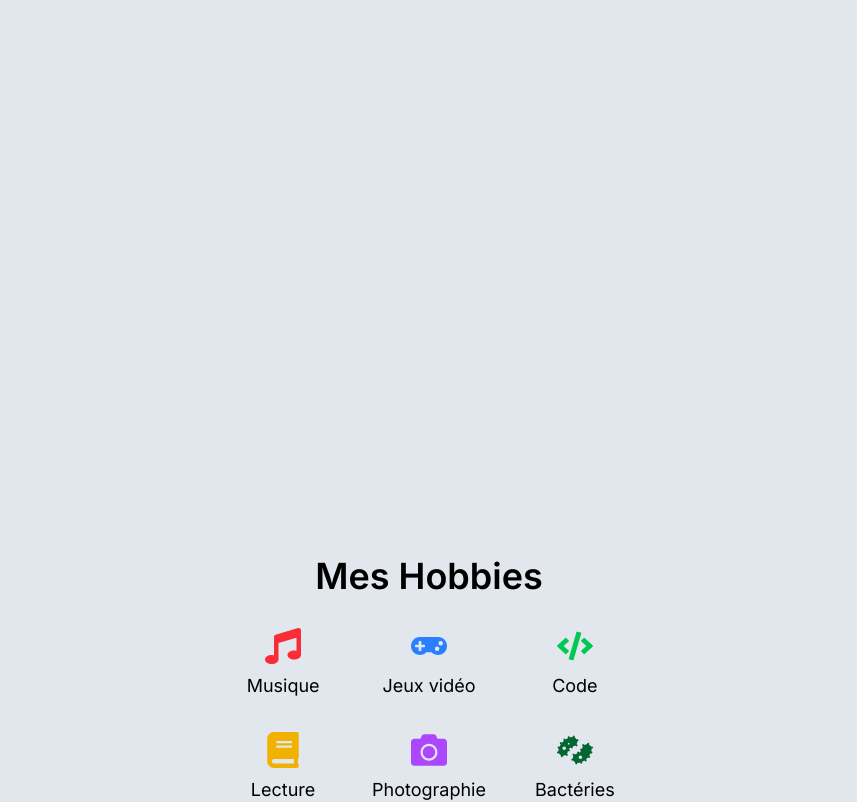
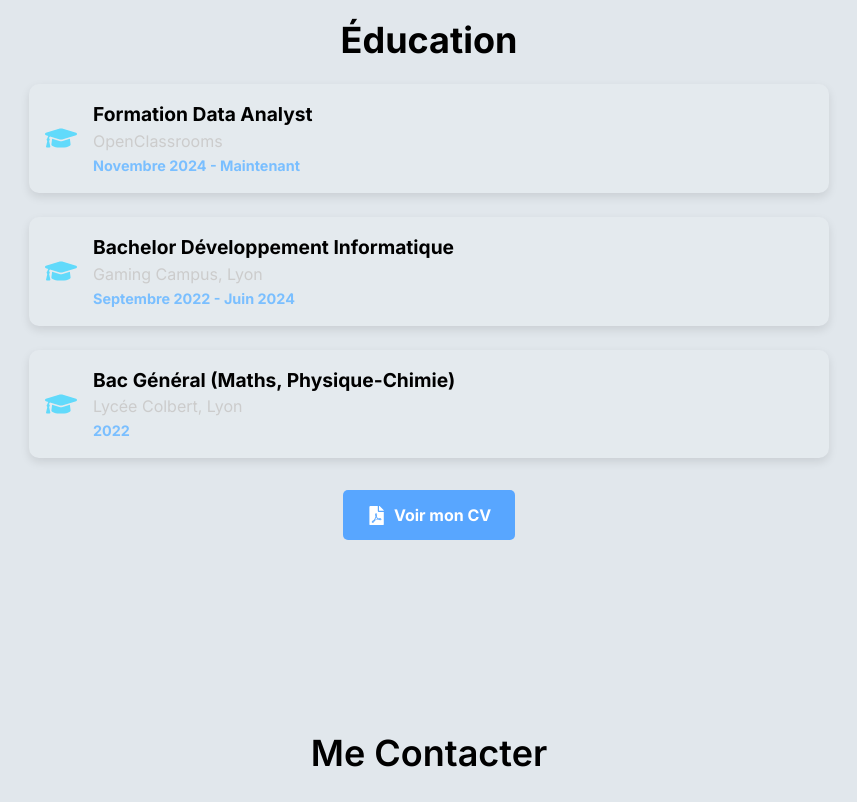
Before and after one commit to yoannklt/Portfolio, a Next.js app: page / in a window 1280 px wide. Shown: the part 1400-2202 px from the top of the page, without its empty margins (211-1068 px from the left). Built offline with nearby package versions, Linux system fonts and the light colour scheme; no server answers.

Commit message:
Retrait de la section Hobbies pour une section Education affichant les différents diplômes que j'ai obtenu.

```diff
--- a/src/app/components/Contact.js
+++ b/src/app/components/Contact.js
@@ -52,8 +52,8 @@ const Contact = () => {
     };
 
     return (
-        <section ref={ref} id="contact" className="min-h-screen flex flex-col items-center justify-center px-6 fade-in">
-            <h2 className="text-3xl font-semibold mb-8">Me Contacter</h2>
+        <section ref={ref} id="contact" className="min-h-screen pt-6 flex flex-col items-center justify-center px-6 fade-in">
+            <h2 className="text-4xl font-semibold mb-8">Me Contacter</h2>
             <form onSubmit={handleSubmit} className="w-full max-w-lg bg-gray-800 p-6 rounded-lg shadow-lg">
                 <div className="mb-4">
                     <label className="block text-gray-300 mb-2">Nom</label>
--- /dev/null
+++ b/src/app/components/Education.js
@@ -0,0 +1,72 @@
+"use client"
+
+import { FaGraduationCap, FaFilePdf } from "react-icons/fa";
+import { useEffect, useRef } from "react"
+
+const education = [
+    {
+        title: "Formation Data Analyst",
+        institution: "OpenClassrooms",
+        date: "Novembre 2024 - Maintenant"
+    },
+    {
+        title: "Bachelor Développement Informatique",
+        institution: "Gaming Campus, Lyon",
+        date: "Septembre 2022 - Juin 2024"
+    },
+    {
+        title: "Bac Général (Maths, Physique-Chimie)",
+        institution: "Lycée Colbert, Lyon",
+        date: "2022"
+    }
+]
+
+const Education = () => {
+
+    const ref = useRef(null);
+
+    useEffect(() => {
+        const observer = new IntersectionObserver(
+            ([entry]) => {
+                if (entry.isIntersecting) {
+                    entry.target.classList.add("visible");
+                }
+            },
+            { threshold: 0.2 }
+        );
+
+        if (ref.current) {
+            observer.observe(ref.current);
+        }
+
+        return () => observer.disconnect();
+    }, []);
+
+    return (
+        <section ref={ref} id="education" className="education-section fade-in">
+            <h2 className="text-4xl font-bold text-center mb-6">Éducation</h2>
+
+            <div className="education-container">
+                {education.map((item, index) => (
+                    <div key={index} className="education-card">
+                        <FaGraduationCap className="education-icon" />
+                        <div className="education-info">
+                            <h3>{item.title}</h3>
+                            <p>{item.institution}</p>
+                            <span>{item.date}</span>
+                        </div>
+                    </div>
+                ))}
+            </div>
+
+            {/* Lien vers le CV */}
+            <div className="cv-container">
+                <a href="/documents/CV_Yoann_Kerlogot.pdf" target="_blank" rel="noopener noreferrer" className="cv-button">
+                    <FaFilePdf className="cv-icon" /> Voir mon CV
+                </a>
+            </div>
+        </section>
+    )
+}
+
+export default Education;
--- a/src/app/components/Footer.js
+++ /dev/null
@@ -1,18 +0,0 @@
-export default function Footer() {
-    return (
-        <footer className="footer">
-            <div className="footer-content">
-                <p>© 2024 Yoann Kerlogot. Tous droits réservés.</p>
-            </div>
-            <div className="footer-links">
-                <a href="https://github.com/yoannklt" target="_blank" rel="noopener noreferrer">
-                    Github
-                </a>
-                <a href="https://www.linkedin.com/in/yoannkerlogot" target="_blank" rel="noopener noreferrer">
-                    LinkedIn
-                </a>
-                <a href="mailto:yoannklt@mail.com">Contact</a>
-            </div>
-        </footer>
-    )
-}
--- a/src/app/components/Hobbies.js
+++ /dev/null
@@ -1,52 +0,0 @@
-"use client"
-
-import { FaMusic, FaGamepad, FaCode, FaBook, FaCamera, FaBacteria } from "react-icons/fa";
-import { useEffect, useRef } from "react"
-
-const hobbyList = [
-    { name: "Musique", icon: <FaMusic className="text-red-500 text-4xl" /> },
-    { name: "Jeux vidéo", icon: <FaGamepad className="text-blue-500 text-4xl" /> },
-    { name: "Code", icon: <FaCode className="text-green-500 text-4xl" /> },
-    { name: "Lecture", icon: <FaBook className="text-yellow-500 text-4xl" /> },
-    { name: "Photographie", icon: <FaCamera className="text-purple-500 text-4xl" /> },
-    { name: "Bactéries", icon: <FaBacteria className="text-green-800 text-4xl" /> },
-];
-
-const Hobbies = () => {
-
-    const ref = useRef(null);
-
-    useEffect(() => {
-        const observer = new IntersectionObserver(
-            ([entry]) => {
-                if (entry.isIntersecting) {
-                    entry.target.classList.add("visible");
-                }
-            },
-            { threshold: 0.2 }
-        );
-
-        if (ref.current) {
-            observer.observe(ref.current);
-        }
-
-        return () => observer.disconnect();
-    }, []);
-
-    return (
-        <section id="hobbies" className="min-h-screen flex flex-col items-center justify-center px-6 fade-in"
-            ref={ref} >
-            <h2 className="text-4xl font-semibold mb-8">Mes Hobbies</h2>
-            <div className="grid grid-cols-2 md:grid-cols-3 gap-8">
-                {hobbyList.map((hobby, index) => (
-                    <div key={index} className="flex flex-col items-center">
-                        {hobby.icon}
-                        <p className="mt-2 text-lg">{hobby.name}</p>
-                    </div>
-                ))}
-            </div>
-        </section>
-    )
-}
-
-export default Hobbies;
--- a/src/app/components/Projects.js
+++ b/src/app/components/Projects.js
@@ -61,7 +61,7 @@ const Projects = () => {
 
     return (
         <section id="projects" className="projects-section fade-in" ref={ref} >
-            <h2 className="text-[48px] font-bold mb-8">Mes Projets</h2>
+            <h2 className="text-4xl font-bold mb-8">Mes Projets</h2>
 
             <div className="projects-container">
                 {projects.map((project, index) => (
--- a/src/app/globals.css
+++ b/src/app/globals.css
@@ -77,7 +77,7 @@ nav {
   display: flex;
   align-items: center;
   justify-content: center;
-  min-height: 100vh;
+  min-height: 80vh;
   padding: 3rem;
   gap: 3rem;
 }
@@ -126,7 +126,7 @@ nav {
   flex-direction: column;
   align-items: center;
   justify-content: center;
-  min-height: 100vh;
+  min-height: 80vh;
   padding: 3rem;
   gap: 2rem;
 }
@@ -154,6 +154,7 @@ nav {
   background: rgba(255, 255, 255, 0.1);
   backdrop-filter: blur(0px);
   transition: backdrop-filter 0.15s ease, background 0.15s ease, transform 0.15s;
+  box-shadow: 0px 4px 10px rgba(0, 0, 0, 0.1);
   overflow: hidden;
   gap: 2rem;
 }
@@ -162,14 +163,12 @@ nav {
 [data-theme="light"] .project-card {
   background-color: #f8f9fa;
   color: #000000;
-  box-shadow: 0px 4px 10px rgba(0, 0, 0, 0.1);
 }
 
 /* Mode sombre */
 [data-theme="dark"] .project-card {
   background-color: #1c1f26;
   color: #E6EDF3;
-  box-shadow: 0px 4px 10px rgba(255, 255, 255, 0.1);
 }
 
 /* 💎 EFFET GLASSMORPHISM AU HOVER (uniquement sur desktop) */
@@ -260,14 +259,105 @@ nav {
 .skill-icon.nextjs { color: #000000; } /* Noir Next.js */
 .skill-icon.tailwindcss { color: #38B2AC; } /* Bleu-vert Tailwind */
 .skill-icon.csharp { color: #68217A; } /* Violet C# */
-.skill-icon.unity { color: #FFFFFF; } /* Blanc Unity */
+.skill-icon.unity { color: var(--text-color); } /* Blanc Unity */
 .skill-icon.blender { color: #F5792A; } /* Orange Blender */
+
+
+/* 📌 SECTION ÉDUCATION */
+.education-section {
+  min-height: 80vh;
+  display: flex;
+  flex-direction: column;
+  align-items: center;
+  justify-content: center;
+  padding: 3rem 1rem;
+}
+
+/* 📌 CONTAINER */
+.education-container {
+  display: flex;
+  flex-direction: column;
+  align-items: center;
+  gap: 1.5rem;
+  max-width: 800px;
+  width: 100%;
+}
+
+/* 📌 CARTES ÉDUCATION */
+.education-card {
+  display: flex;
+  align-items: center;
+  background: rgba(255, 255, 255, 0.1);
+  padding: 1rem;
+  border-radius: 10px;
+  width: 100%;
+  box-shadow: 0 4px 10px rgba(0, 0, 0, 0.1);
+  transition: transform 0.3s ease;
+}
+
+.education-card:hover {
+  transform: scale(1.05);
+}
+
+/* 📌 ICÔNE ÉDUCATION */
+.education-icon {
+  font-size: 2rem;
+  margin-right: 1rem;
+  color: #61DAFB;
+}
+
+/* 📌 INFO ÉDUCATION */
+.education-info h3 {
+  font-size: 1.2rem;
+  font-weight: bold;
+}
+
+.education-info p {
+  font-size: 1rem;
+  color: #ccc;
+}
+
+.education-info span {
+  font-size: 0.9rem;
+  font-weight: bold;
+  color: #7abfff;
+}
+
+
+
+/* 📌 BOUTON CV */
+.cv-container {
+  margin-top: 2rem;
+}
+
+.cv-button {
+  display: flex;
+  align-items: center;
+  background: var(--accent-color);
+  color: white;
+  padding: 0.8rem 1.5rem;
+  border-radius: 5px;
+  font-weight: bold;
+  transition: background 0.3s ease;
+  text-decoration: none;
+}
+
+.cv-button:hover {
+  background: #d43d3d;
+}
+
+.cv-icon {
+  margin-right: 0.5rem;
+  font-size: 1.2rem;
+}
+
 
 /* 📌 Footer */
 .footer {
+  min-height: 100px;
   width: 100%;
-  background-color: #161B22; /* Sombre, adapté au design du site */
-  color: #E6EDF3; /* Texte clair pour contraste */
+  background-color: var(--nav-bg-color); /* Sombre, adapté au design du site */
+  color: var(--nav-text-color); /* Texte clair pour contraste */
   padding: 1.5rem 0;
   text-align: center;
   border-top: 1px solid #30363d;
@@ -282,7 +372,7 @@ nav {
   margin-top: 0.5rem;
   display: flex;
   justify-content: center;
-  gap: 1rem;
+  gap: 1.2rem;
 }
 
 .footer-links a {
@@ -293,13 +383,13 @@ nav {
 }
 
 .footer-links a:hover {
-  color: #61DAFB; /* Bleu React au survol */
+  color: var(--accent-color) /* Bleu React au survol */
 }
 
 /* 📌 Responsive : Aligner verticalement sur mobile */
 @media (max-width: 768px) {
   .footer-links {
-    flex-direction: column;
+    flex-direction: row;
     gap: 0.5rem;
   }
 }
--- a/src/app/layout.js
+++ b/src/app/layout.js
@@ -1,7 +1,6 @@
 import { Inter } from "next/font/google";
 import "./globals.css";
 
-import Footer from "./components/Footer";
 
 const inter = Inter({ subsets: ["latin"], display: "swap" });
 
@@ -41,7 +40,20 @@ export default function RootLayout({ children }) {
       </head>
       <body className={`${inter.className} antialiased`}>
         {children}
-        <Footer />
+        <footer className="footer">
+          <div className="footer-content">
+            <p>© 2024 Yoann Kerlogot. Tous droits réservés.</p>
+          </div>
+          <div className="footer-links">
+            <a href="https://github.com/yoannklt" target="_blank" rel="noopener noreferrer">
+              Github
+            </a>
+            <a href="https://www.linkedin.com/in/yoannkerlogot" target="_blank" rel="noopener noreferrer">
+              LinkedIn
+            </a>
+            <a href="mailto:yoannklt@mail.com">Contact</a>
+          </div>
+        </footer>
       </body>
     </html>
   );
```
Also changed, not shown: src/app/page.js (+4 -5 lines), 1 other file (tests, documents, lock files or other folders).
